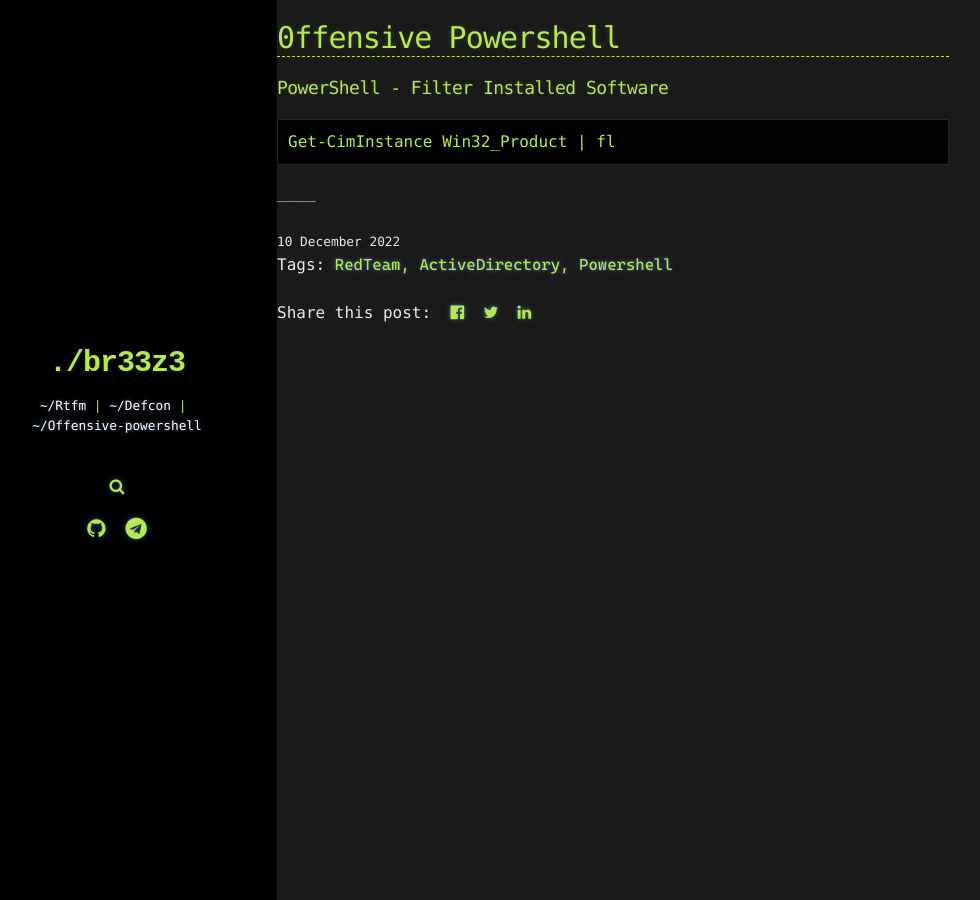
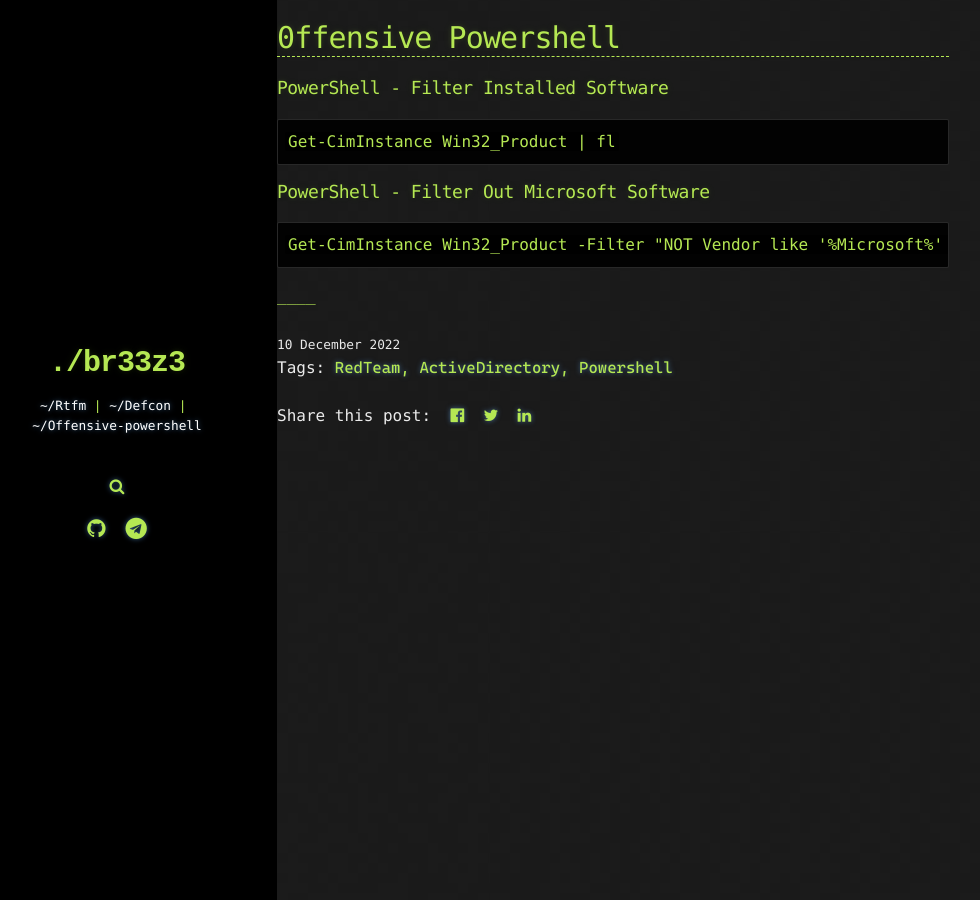
Before and after one commit to br33z3/br33z3.github.io, a Jekyll site: the page built from _pages/offensive-powershell.md, in a window 1280 px wide. Shown: the whole page, without its empty margins (43-1023 px from the left). Built offline with Jekyll 4.4.1, drawn with Linux system fonts in a browser that asks for light colours; comment, search, counter and statistics services are not loaded.

Commit message:
Update offensive-powershell.md

```diff
--- a/_pages/offensive-powershell.md
+++ b/_pages/offensive-powershell.md
@@ -10,5 +10,8 @@ date: 2022-12-10
 
 ### PowerShell - Filter Installed Software
 
+    Get-CimInstance Win32_Product | fl
 
-    Get-CimInstance Win32_Product | fl
+### PowerShell - Filter Out Microsoft Software
+
+    Get-CimInstance Win32_Product -Filter "NOT Vendor like '%Microsoft%'  "| fl
```
